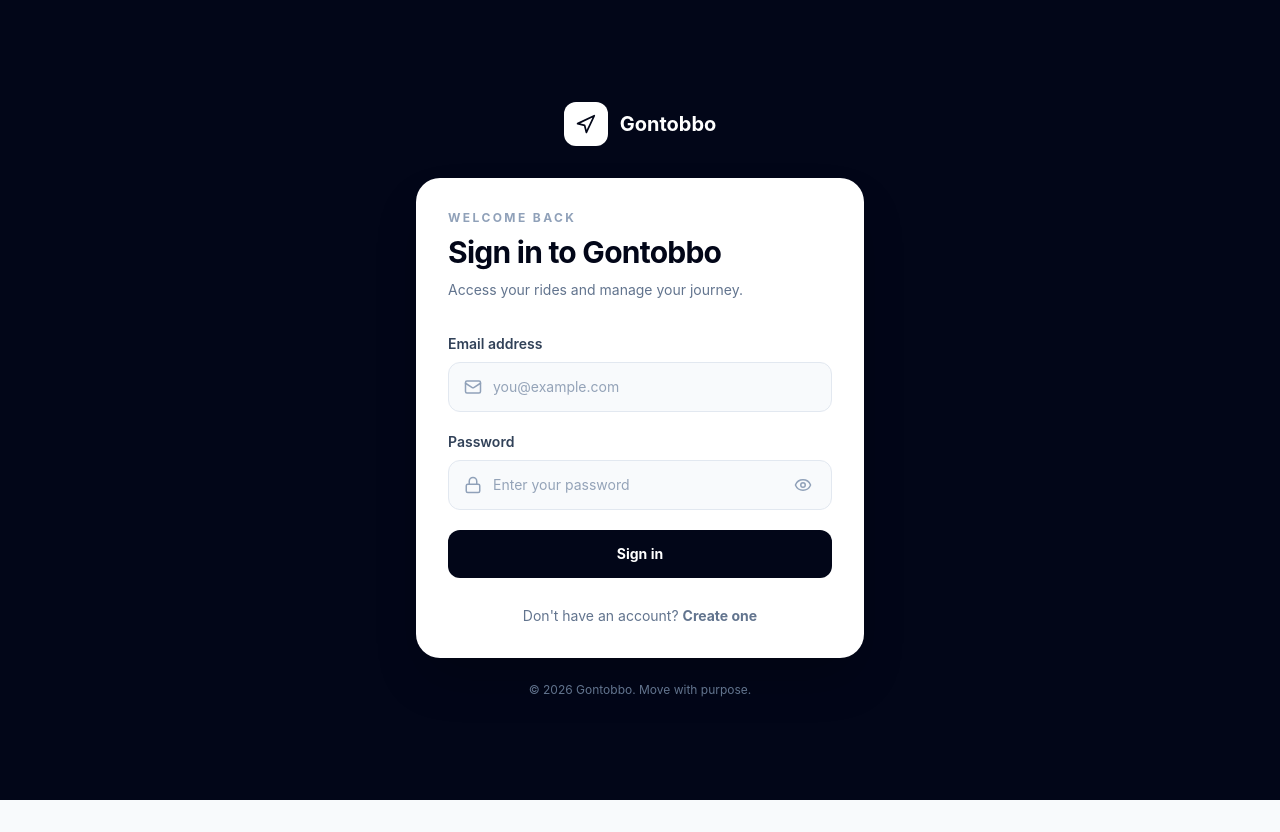
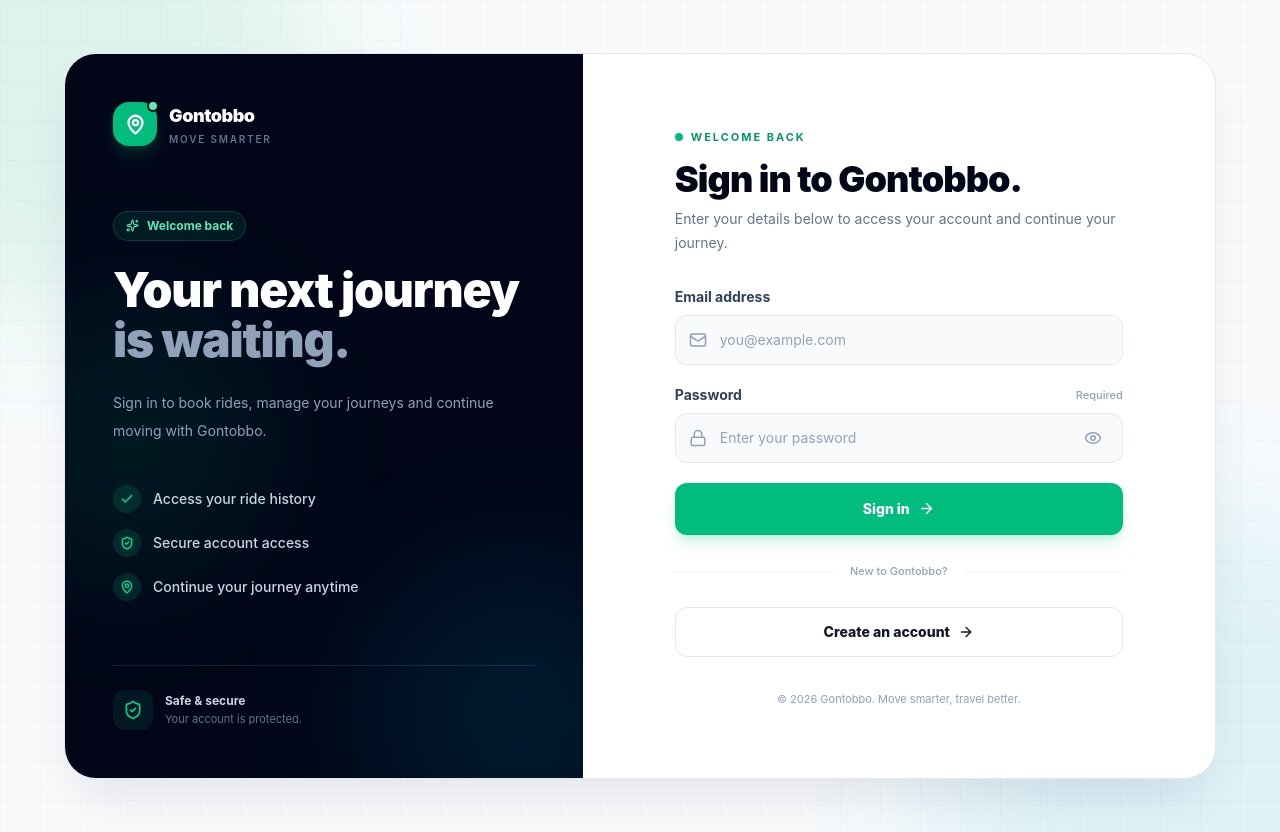
Before and after one commit to fahimsna/gontobbo, a React (Vite) app in the folder client/: page /login in a window 1280 px wide. Before the commit the page ends 800 px from the top, so only its background shows below. Built offline with nearby package versions, Linux system fonts and the light colour scheme.

Commit message:
Upgraded ui for login page

```diff
--- a/client/src/pages/auth/Login.jsx
+++ b/client/src/pages/auth/Login.jsx
@@ -1,6 +1,18 @@
 import { useState } from "react";
+
 import { Link, useNavigate } from "react-router-dom";
-import { Eye, EyeOff, Lock, Mail, Navigation } from "lucide-react";
+
+import {
+  ArrowRight,
+  Check,
+  Eye,
+  EyeOff,
+  Lock,
+  Mail,
+  MapPin,
+  ShieldCheck,
+  Sparkles,
+} from "lucide-react";
 
 import api from "../../services/api";
 import { useAuth } from "../../context/AuthContext";
@@ -40,9 +52,6 @@ export default function Login() {
   |--------------------------------------------------------------------------
   | ROLE REDIRECT
   |--------------------------------------------------------------------------
-  |
-  | Every role has an explicit destination.
-  |
   */
 
   const redirectUser = (user) => {
@@ -98,12 +107,6 @@ export default function Login() {
 
       console.log("LOGIN RESPONSE:", data);
 
-      /*
-        |--------------------------------------------------------------------------
-        | VALIDATE SERVER RESPONSE
-        |--------------------------------------------------------------------------
-        */
-
       if (!data?.success) {
         throw new Error(data?.message || "Login failed.");
       }
@@ -120,19 +123,7 @@ export default function Login() {
         );
       }
 
-      /*
-        |--------------------------------------------------------------------------
-        | SAVE AUTHENTICATION
-        |--------------------------------------------------------------------------
-        */
-
       login(data.token, data.user);
-
-      /*
-        |--------------------------------------------------------------------------
-        | REDIRECT BY ROLE
-        |--------------------------------------------------------------------------
-        */
 
       redirectUser(data.user);
     } catch (error) {
@@ -148,62 +139,193 @@ export default function Login() {
     }
   };
 
-  /*
-  |--------------------------------------------------------------------------
-  | UI
-  |--------------------------------------------------------------------------
-  */
+  return (
+    <div className="relative min-h-screen overflow-hidden bg-slate-50 px-4 py-6 sm:px-6 sm:py-10">
+      {/* Background decoration */}
 
-  return (
-    <div className="min-h-screen bg-slate-950 px-4 py-8">
-      <div className="mx-auto flex min-h-[calc(100vh-4rem)] max-w-md items-center">
-        <div className="w-full">
-          {/* LOGO */}
+      <div className="pointer-events-none absolute inset-0 overflow-hidden">
+        <div className="absolute -left-40 -top-40 h-[30rem] w-[30rem] rounded-full bg-emerald-500/10 blur-3xl" />
 
-          <div className="mb-8 text-center">
-            <Link to="/" className="inline-flex items-center gap-3">
-              <div className="flex h-11 w-11 items-center justify-center rounded-xl bg-white text-slate-950">
-                <Navigation size={21} />
+        <div className="absolute -bottom-48 -right-40 h-[32rem] w-[32rem] rounded-full bg-cyan-500/10 blur-3xl" />
+
+        <div
+          className="absolute inset-0 opacity-[0.025]"
+          style={{
+            backgroundImage:
+              "linear-gradient(rgba(15,23,42,.8) 1px, transparent 1px), linear-gradient(90deg, rgba(15,23,42,.8) 1px, transparent 1px)",
+            backgroundSize: "40px 40px",
+          }}
+        />
       </div>
 
-              <span className="text-xl font-bold text-white">Gontobbo</span>
-            </Link>
+      <div className="relative mx-auto flex min-h-[calc(100vh-3rem)] max-w-6xl items-center justify-center">
+        <div className="grid w-full overflow-hidden rounded-[2rem] border border-slate-200 bg-white shadow-2xl shadow-slate-900/10 lg:grid-cols-[0.9fr_1.1fr]">
+          {/* =====================================================
+              LEFT PANEL
+          ====================================================== */}
+
+          <div className="relative hidden min-h-[680px] overflow-hidden bg-slate-950 p-10 text-white lg:block xl:p-12">
+            <div className="absolute -left-20 top-1/3 h-72 w-72 rounded-full bg-emerald-500/10 blur-3xl" />
+
+            <div className="absolute -bottom-24 -right-24 h-80 w-80 rounded-full bg-cyan-500/10 blur-3xl" />
+
+            <div className="relative flex h-full flex-col">
+              {/* Logo */}
+
+              <Link to="/" className="group flex w-fit items-center gap-3">
+                <div className="relative flex h-11 w-11 items-center justify-center rounded-2xl bg-emerald-500 text-white shadow-lg shadow-emerald-500/20 transition duration-300 group-hover:-translate-y-0.5 group-hover:bg-emerald-400">
+                  <MapPin size={21} strokeWidth={2.6} />
+
+                  <span className="absolute -right-0.5 -top-0.5 h-3 w-3 rounded-full border-2 border-slate-950 bg-emerald-300" />
                 </div>
 
-          {/* CARD */}
+                <div>
+                  <p className="text-lg font-black tracking-tight">Gontobbo</p>
 
-          <div className="rounded-3xl bg-white p-6 shadow-2xl sm:p-8">
-            <div className="mb-8">
-              <p className="text-xs font-bold uppercase tracking-[0.2em] text-slate-400">
+                  <p className="mt-0.5 text-[10px] font-semibold uppercase tracking-[0.18em] text-slate-500">
+                    Move smarter
+                  </p>
+                </div>
+              </Link>
+
+              {/* Main content */}
+
+              <div className="my-auto py-16">
+                <div className="inline-flex items-center gap-2 rounded-full border border-emerald-400/20 bg-emerald-400/10 px-3 py-1.5 text-xs font-bold text-emerald-300">
+                  <Sparkles size={13} />
                   Welcome back
+                </div>
+
+                <h1 className="mt-6 text-4xl font-black leading-[1.05] tracking-tight xl:text-5xl">
+                  Your next journey
+                  <br />
+                  <span className="text-slate-400">is waiting.</span>
+                </h1>
+
+                <p className="mt-6 max-w-sm text-sm leading-7 text-slate-400">
+                  Sign in to book rides, manage your journeys and continue
+                  moving with Gontobbo.
                 </p>
 
-              <h1 className="mt-2 text-3xl font-bold tracking-tight text-slate-950">
-                Sign in to Gontobbo
+                {/* Features */}
+
+                <div className="mt-10 space-y-4">
+                  {[
+                    {
+                      icon: Check,
+                      text: "Access your ride history",
+                    },
+                    {
+                      icon: ShieldCheck,
+                      text: "Secure account access",
+                    },
+                    {
+                      icon: MapPin,
+                      text: "Continue your journey anytime",
+                    },
+                  ].map(({ icon: Icon, text }) => (
+                    <div key={text} className="flex items-center gap-3">
+                      <div className="flex h-7 w-7 shrink-0 items-center justify-center rounded-full bg-emerald-500/15 text-emerald-400">
+                        <Icon size={14} strokeWidth={2.5} />
+                      </div>
+
+                      <span className="text-sm font-medium text-slate-300">
+                        {text}
+                      </span>
+                    </div>
+                  ))}
+                </div>
+              </div>
+
+              {/* Bottom */}
+
+              <div className="border-t border-white/10 pt-6">
+                <div className="flex items-center gap-3">
+                  <div className="flex h-10 w-10 items-center justify-center rounded-xl bg-emerald-500/10 text-emerald-400">
+                    <ShieldCheck size={20} />
+                  </div>
+
+                  <div>
+                    <p className="text-xs font-bold text-slate-300">
+                      Safe & secure
+                    </p>
+
+                    <p className="mt-0.5 text-[11px] text-slate-500">
+                      Your account is protected.
+                    </p>
+                  </div>
+                </div>
+              </div>
+            </div>
+          </div>
+
+          {/* =====================================================
+              RIGHT / LOGIN FORM
+          ====================================================== */}
+
+          <div className="relative flex items-center p-5 sm:p-8 lg:p-10 xl:p-12">
+            <div className="mx-auto w-full max-w-md">
+              {/* Mobile logo */}
+
+              <Link to="/" className="mb-10 flex items-center gap-3 lg:hidden">
+                <div className="relative flex h-10 w-10 items-center justify-center rounded-xl bg-emerald-500 text-white shadow-md shadow-emerald-500/20">
+                  <MapPin size={19} />
+
+                  <span className="absolute -right-0.5 -top-0.5 h-2.5 w-2.5 rounded-full border-2 border-white bg-emerald-300" />
+                </div>
+
+                <div>
+                  <p className="font-black tracking-tight text-slate-950">
+                    Gontobbo
+                  </p>
+
+                  <p className="text-[9px] font-bold uppercase tracking-[0.16em] text-slate-400">
+                    Move smarter
+                  </p>
+                </div>
+              </Link>
+
+              {/* Header */}
+
+              <div className="mb-8">
+                <div className="inline-flex items-center gap-2 text-[11px] font-bold uppercase tracking-[0.18em] text-emerald-600">
+                  <span className="h-2 w-2 rounded-full bg-emerald-500" />
+                  Welcome back
+                </div>
+
+                <h1 className="mt-3 text-3xl font-black tracking-tight text-slate-950 sm:text-4xl">
+                  Sign in to Gontobbo.
                 </h1>
 
                 <p className="mt-2 text-sm leading-6 text-slate-500">
-                Access your rides and manage your journey.
+                  Enter your details below to access your account and continue
+                  your journey.
                 </p>
               </div>
 
-            {/* ERROR */}
+              {/* Error */}
 
               {error && (
-              <div className="mb-5 rounded-xl border border-red-100 bg-red-50 px-4 py-3 text-sm font-medium text-red-600">
+                <div className="mb-6 flex items-start gap-3 rounded-2xl border border-red-100 bg-red-50 px-4 py-3.5">
+                  <div className="mt-0.5 flex h-5 w-5 shrink-0 items-center justify-center rounded-full bg-red-100 text-xs font-bold text-red-600">
+                    !
+                  </div>
+
+                  <p className="text-sm font-medium leading-5 text-red-600">
                     {error}
+                  </p>
                 </div>
               )}
 
-            {/* FORM */}
+              {/* Form */}
 
               <form onSubmit={handleSubmit} className="space-y-5">
-              {/* EMAIL */}
+                {/* Email */}
 
                 <div>
                   <label
                     htmlFor="email"
-                  className="mb-2 block text-sm font-semibold text-slate-700"
+                    className="mb-2 block text-sm font-bold text-slate-700"
                   >
                     Email address
                   </label>
@@ -211,7 +333,7 @@ export default function Login() {
                   <div className="relative">
                     <Mail
                       size={18}
-                    className="absolute left-4 top-1/2 -translate-y-1/2 text-slate-400"
+                      className="pointer-events-none absolute left-3.5 top-1/2 -translate-y-1/2 text-slate-400"
                     />
 
                     <input
@@ -223,25 +345,31 @@ export default function Login() {
                       placeholder="you@example.com"
                       autoComplete="email"
                       required
-                    className="w-full rounded-xl border border-slate-200 bg-slate-50 py-3.5 pl-11 pr-4 text-sm outline-none transition focus:border-slate-400 focus:bg-white"
+                      className="w-full rounded-xl border border-slate-200 bg-slate-50 py-3.5 pl-11 pr-4 text-sm text-slate-900 outline-none transition-all duration-200 placeholder:text-slate-400 focus:border-emerald-400 focus:bg-white focus:ring-4 focus:ring-emerald-500/10"
                     />
                   </div>
                 </div>
 
-              {/* PASSWORD */}
+                {/* Password */}
 
                 <div>
+                  <div className="mb-2 flex items-center justify-between">
                     <label
                       htmlFor="password"
-                  className="mb-2 block text-sm font-semibold text-slate-700"
+                      className="text-sm font-bold text-slate-700"
                     >
                       Password
                     </label>
 
+                    <span className="text-[11px] font-medium text-slate-400">
+                      Required
+                    </span>
+                  </div>
+
                   <div className="relative">
                     <Lock
                       size={18}
-                    className="absolute left-4 top-1/2 -translate-y-1/2 text-slate-400"
+                      className="pointer-events-none absolute left-3.5 top-1/2 -translate-y-1/2 text-slate-400"
                     />
 
                     <input
@@ -253,13 +381,13 @@ export default function Login() {
                       placeholder="Enter your password"
                       autoComplete="current-password"
                       required
-                    className="w-full rounded-xl border border-slate-200 bg-slate-50 py-3.5 pl-11 pr-12 text-sm outline-none transition focus:border-slate-400 focus:bg-white"
+                      className="w-full rounded-xl border border-slate-200 bg-slate-50 py-3.5 pl-11 pr-12 text-sm text-slate-900 outline-none transition-all duration-200 placeholder:text-slate-400 focus:border-emerald-400 focus:bg-white focus:ring-4 focus:ring-emerald-500/10"
                     />
 
                     <button
                       type="button"
                       onClick={() => setShowPassword((previous) => !previous)}
-                    className="absolute right-3 top-1/2 -translate-y-1/2 rounded-lg p-2 text-slate-400 hover:bg-slate-100 hover:text-slate-700"
+                      className="absolute right-3 top-1/2 flex h-9 w-9 -translate-y-1/2 items-center justify-center rounded-lg text-slate-400 transition hover:bg-emerald-50 hover:text-emerald-600"
                       aria-label={
                         showPassword ? "Hide password" : "Show password"
                       }
@@ -269,33 +397,61 @@ export default function Login() {
                   </div>
                 </div>
 
-              {/* SUBMIT */}
+                {/* Submit */}
 
                 <button
                   type="submit"
                   disabled={loading}
-                className="w-full rounded-xl bg-slate-950 py-3.5 text-sm font-bold text-white transition hover:bg-slate-800 disabled:cursor-not-allowed disabled:opacity-60"
+                  className="group flex w-full items-center justify-center gap-2 rounded-xl bg-emerald-500 py-4 text-sm font-extrabold text-white shadow-lg shadow-emerald-500/20 transition-all duration-300 hover:-translate-y-0.5 hover:bg-emerald-600 hover:shadow-xl hover:shadow-emerald-500/25 disabled:cursor-not-allowed disabled:transform-none disabled:opacity-60"
                 >
-                {loading ? "Signing in..." : "Sign in"}
+                  {loading ? (
+                    <>
+                      <span className="h-4 w-4 animate-spin rounded-full border-2 border-white/30 border-t-white" />
+                      Signing you in...
+                    </>
+                  ) : (
+                    <>
+                      Sign in
+                      <ArrowRight
+                        size={17}
+                        className="transition-transform duration-300 group-hover:translate-x-1"
+                      />
+                    </>
+                  )}
                 </button>
               </form>
 
-            {/* REGISTER */}
+              {/* Divider */}
 
-            <p className="mt-7 text-center text-sm text-slate-500">
-              Don't have an account?{" "}
+              <div className="my-7 flex items-center gap-4">
+                <div className="h-px flex-1 bg-slate-100" />
+
+                <span className="text-[11px] font-medium text-slate-400">
+                  New to Gontobbo?
+                </span>
+
+                <div className="h-px flex-1 bg-slate-100" />
+              </div>
+
+              {/* Register */}
+
               <Link
                 to="/register"
-                className="font-bold text-slate-950 hover:underline"
+                className="group flex w-full items-center justify-center gap-2 rounded-xl border border-slate-200 bg-white py-3.5 text-sm font-extrabold text-slate-700 transition-all duration-200 hover:border-emerald-200 hover:bg-emerald-50 hover:text-emerald-700"
               >
-                Create one
+                Create an account
+                <ArrowRight
+                  size={16}
+                  className="transition-transform duration-300 group-hover:translate-x-1"
+                />
               </Link>
+
+              <p className="mt-8 text-center text-[11px] leading-5 text-slate-400">
+                © {new Date().getFullYear()} Gontobbo. Move smarter, travel
+                better.
               </p>
             </div>
-
-          <p className="mt-6 text-center text-xs text-slate-500">
-            © 2026 Gontobbo. Move with purpose.
-          </p>
+          </div>
         </div>
       </div>
     </div>
```
Lines whose indentation alone changed are shown as unchanged.
